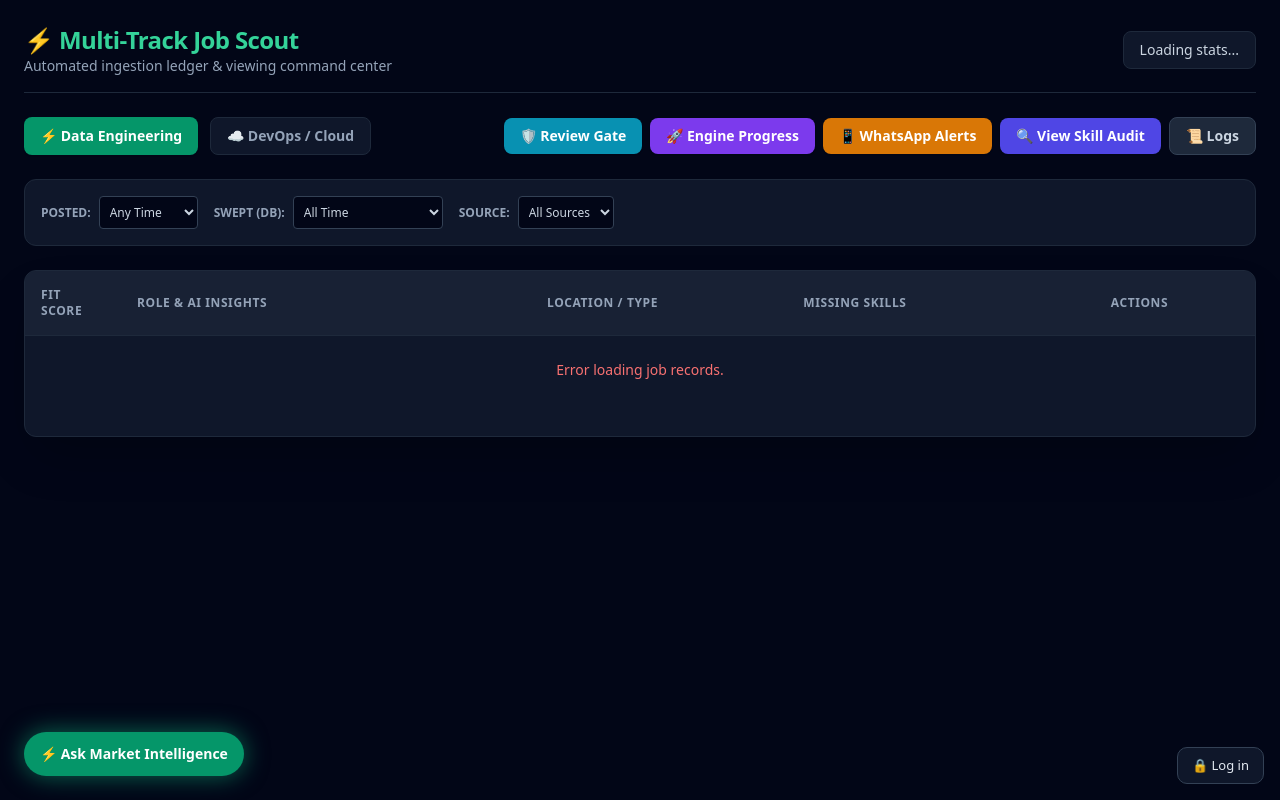
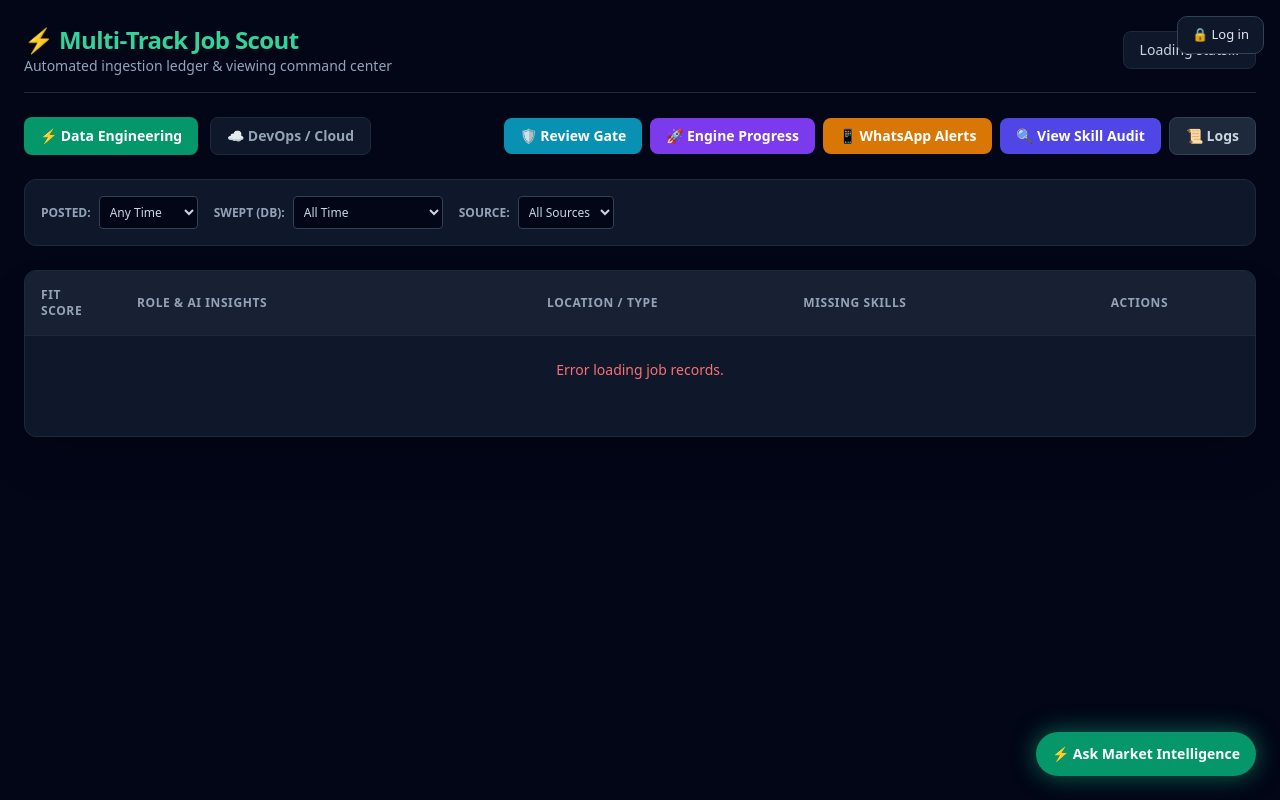
Before and after one commit to Sri1513/de-job-intelligence, a Python web app: template src/dashboard/templates/dashboard.html in a window 1280 px wide. Run offline with Jinja, Linux system fonts and the light colour scheme; the template is opened without the code that fills it, so the values that code supplies are empty; some libraries are stand-ins or nearby versions.

Commit message:
Dashboard layout: auth button top-right, market-chat bottom-right
Log in / Log out moves from bottom-right to top-right (auth.js),
and the Ask Market Intelligence button + panel move from
bottom-left to bottom-right, so the two controls no longer share a
corner. auth.js cache-bust bumped v2 -> v3 on all five templates
that load it, per the standing cache-bust rule.

```diff
--- a/src/dashboard/static/auth.js
+++ b/src/dashboard/static/auth.js
@@ -50,7 +50,7 @@
         if (document.getElementById('dj-auth-btn')) return;
         const btn = document.createElement('button');
         btn.id = 'dj-auth-btn';
-        btn.style.cssText = 'position:fixed;bottom:16px;right:16px;z-index:9999;' +
+        btn.style.cssText = 'position:fixed;top:16px;right:16px;z-index:9999;' +
             'background:#0f172a;border:1px solid #334155;color:#e2e8f0;' +
             'font-size:13px;padding:8px 14px;border-radius:10px;cursor:pointer;';
         if (djIsLoggedIn()) {
--- a/src/dashboard/templates/applications.html
+++ b/src/dashboard/templates/applications.html
@@ -59,7 +59,7 @@
       padding: 6px 12px;
     }
   </style>
-    <script src="/static/auth.js?v=2"></script>
+    <script src="/static/auth.js?v=3"></script>
 </head>
 <body>
 
--- a/src/dashboard/templates/dashboard.html
+++ b/src/dashboard/templates/dashboard.html
@@ -14,7 +14,7 @@
     <meta name="viewport" content="width=device-width, initial-scale=1.0">
     <title>Multi-Track Job Scout Dashboard</title>
     <script src="https://cdn.tailwindcss.com"></script>
-    <script src="/static/auth.js?v=2"></script>
+    <script src="/static/auth.js?v=3"></script>
 </head>
 <body class="bg-slate-950 text-slate-100 font-sans min-h-screen p-6">
     <div class="max-w-7xl mx-auto">
@@ -739,8 +739,8 @@
     <!-- Ask Market Intelligence drawer: grounded on the public MCP surface.
          Answers and wire traces are rendered as text (textContent), never
          as HTML, so model or server output cannot inject markup here. -->
-    <button id="market-chat-open" class="fixed bottom-6 left-6 z-50 px-4 py-3 rounded-full font-semibold text-sm bg-emerald-600 text-white shadow-[0_0_24px_rgba(16,185,129,0.55)] hover:bg-emerald-500">⚡ Ask Market Intelligence</button>
-    <div id="market-chat-panel" class="fixed bottom-24 left-6 z-50 hidden w-[380px] max-w-[calc(100vw-2rem)] bg-slate-900 border border-slate-800 rounded-2xl shadow-2xl">
+    <button id="market-chat-open" class="fixed bottom-6 right-6 z-50 px-4 py-3 rounded-full font-semibold text-sm bg-emerald-600 text-white shadow-[0_0_24px_rgba(16,185,129,0.55)] hover:bg-emerald-500">⚡ Ask Market Intelligence</button>
+    <div id="market-chat-panel" class="fixed bottom-24 right-6 z-50 hidden w-[380px] max-w-[calc(100vw-2rem)] bg-slate-900 border border-slate-800 rounded-2xl shadow-2xl">
         <div class="flex items-center justify-between px-4 py-3 border-b border-slate-800">
             <span class="font-semibold text-sm text-slate-100">Ask Market Intelligence</span>
             <button id="market-chat-close" class="text-slate-400 hover:text-white text-lg leading-none">&times;</button>
--- a/src/dashboard/templates/engine_progress.html
+++ b/src/dashboard/templates/engine_progress.html
@@ -71,7 +71,7 @@
       max-width: 560px;
     }
   </style>
-    <script src="/static/auth.js?v=2"></script>
+    <script src="/static/auth.js?v=3"></script>
 </head>
 <body>
 
--- a/src/dashboard/templates/logs.html
+++ b/src/dashboard/templates/logs.html
@@ -7,7 +7,7 @@
     <meta name="viewport" content="width=device-width, initial-scale=1.0">
     <title>Service Logs — Job Scout</title>
     <script src="https://cdn.tailwindcss.com"></script>
-    <script src="/static/auth.js?v=2"></script>
+    <script src="/static/auth.js?v=3"></script>
 </head>
 <body class="bg-slate-950 text-slate-100 font-sans min-h-screen p-6">
     <div class="max-w-7xl mx-auto">
--- a/src/dashboard/templates/whatsapp_alerts.html
+++ b/src/dashboard/templates/whatsapp_alerts.html
@@ -14,7 +14,7 @@
     <meta name="viewport" content="width=device-width, initial-scale=1.0">
     <title>WhatsApp Job Alerts Command Center</title>
     <script src="https://cdn.tailwindcss.com"></script>
-    <script src="/static/auth.js?v=2"></script>
+    <script src="/static/auth.js?v=3"></script>
 </head>
 <body class="bg-slate-950 text-slate-100 font-sans min-h-screen p-6">
     <div class="max-w-7xl mx-auto">
```
